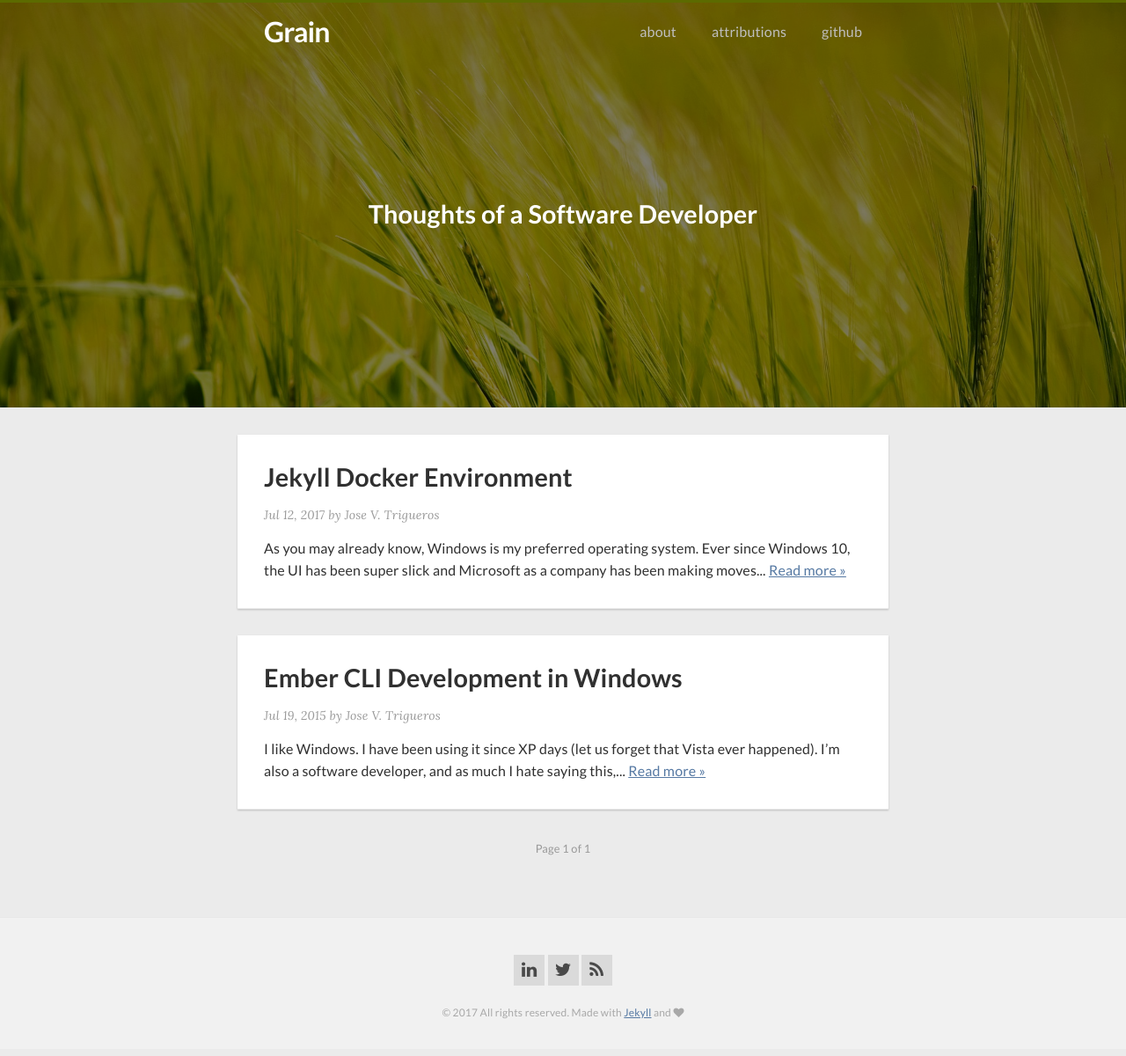
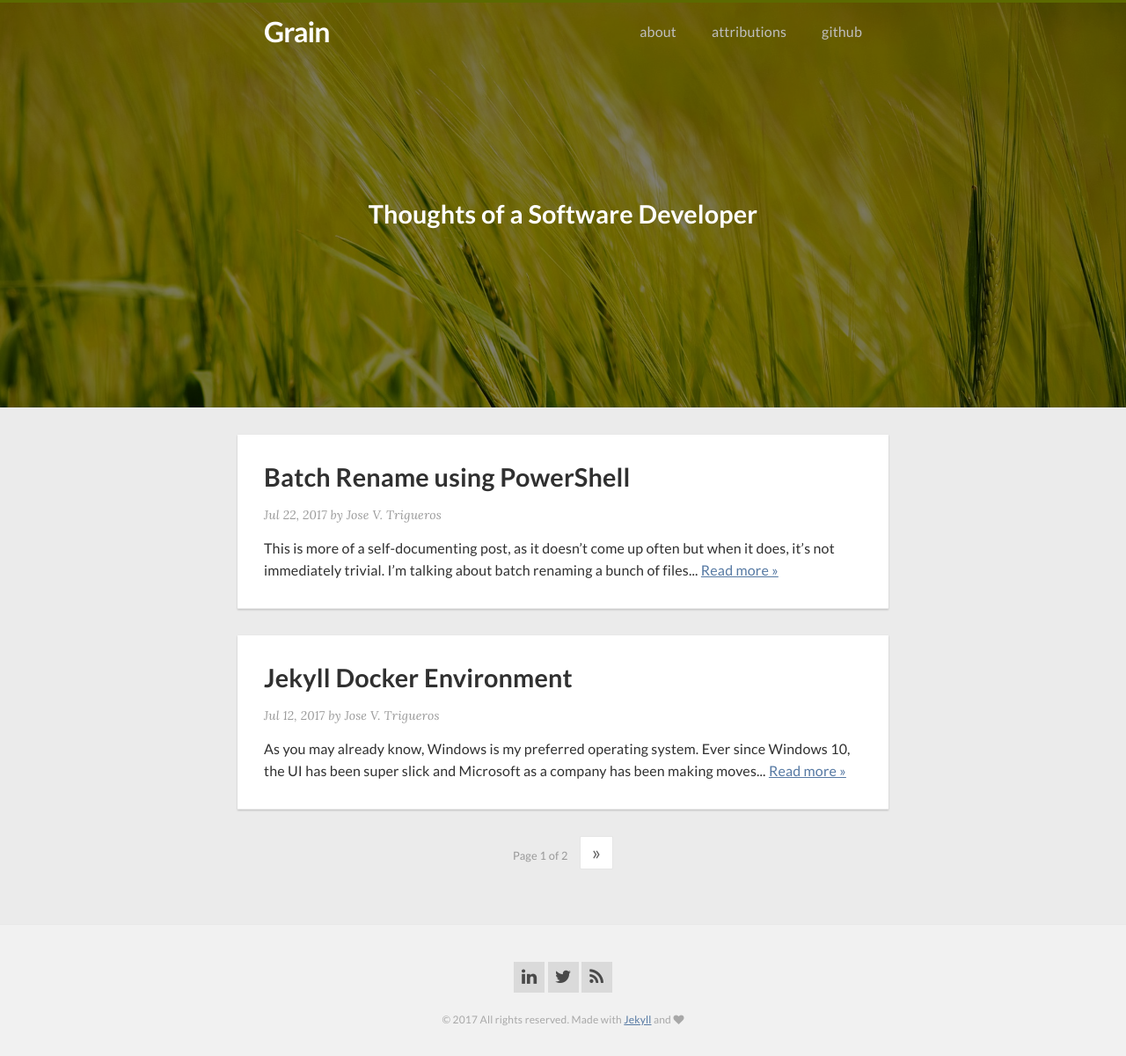
Before and after one commit to jvtrigueros/blog.jvtrigueros.com, a Jekyll site: the page built from src/index.html, in a window 1280 px wide. Shown: the whole page at 88% size. Built offline with Jekyll 4.4.1, drawn with Linux system fonts in a browser that asks for light colours; nearby versions of some CDN libraries; Markdown is read by kramdown in place of the engine named in the settings; the list of posts is cut into pages by our own code; some of the changed lines change nothing that is shown.

Commit message:
Batch Rename using PowerShell (#10)
* Add watch convenience script and edit stop.bat

* Create batch-rename draft

* Remove Space Mono font and use defaults

* Update batch-rename post

* Publish batch-rename

````diff
--- /dev/null
+++ b/src/_posts/2017-07-22-batch-rename.md
@@ -0,0 +1,78 @@
+---
+layout: post
+title: Batch Rename using PowerShell
+date: 2017-07-22
+categories: powershell scripts
+---
+
+This is more of a self-documenting post, as it doesn't come up often but when it does, it's not
+immediately trivial. I'm talking about batch renaming a bunch of files in a folder.
+
+In my particular case, I wanted to make this change:
+
+```
+Desktop 06.17.2017 - 22.34.02.01.mp4 -> Ori of the Blind Forest 06.17.2017 - 22.34.02.01.mp4
+```
+
+So it's a simple prefix change. Normally, I stay stick to using Command Prompt in
+[Cmder](http://cmder.net/). If you haven't used this on Windows, it makes Command Prompt much
+more usable. It includes some of the command line tools our friends in Linux land enjoy. Anyway,
+for a task like this PowerShell is a much more apt tool because of its extensive built-in
+commands.
+
+## TL;DR
+
+If you want to replace the prefix (or any other part) of a filename with another type this
+command:
+
+    dir | Rename-Item -NewName {$_.name -replace "old-text","new-text"}
+
+## Explanation
+
+Let's breakdown the commands used here:
+
+1. `Get-ChildItem`
+1. `|`
+1. `Rename-Item`
+1. `{...}`
+
+First, [`Get-ChildItem`](https://technet.microsoft.com/en-us/library/ee176841.aspx) is aliased to `dir`,
+but what that command does is output every item in the current directory as an item. The `|`, or pipe, is
+used to pass each Item to the `Rename-Item` command.
+
+[`Rename-Item`](https://msdn.microsoft.com/en-us/powershell/reference/5.1/microsoft.powershell.management/rename-item)
+has the following anatomy (simplified for this use case):
+
+    Rename-Item [-Path] <String> [-NewName] <String>
+
+The `[-Path]` is coming from `dir` and `[-NewName]` is the result of the script block &mdash; `{...}`.
+The script block is an anonymous function that executes in place, in this case it is using the automatic
+variable, `$_`, which is an Item that came from the pipe. The function calls the `.name` attribute which
+returns a String, then we can call it's `-replace` flag which will do what we want.
+
+If we execute this command:
+
+    Rename-Item -NewName {$_.name -replace "Desktop","Ori of the Blind Forest"}
+
+Taking this step by step and execute `dir`:
+
+```
+M:\Media\Videos\ShadowReplay\Ori of the Blind Forest
+λ  dir
+
+    Directory: M:\Media\Videos\ShadowReplay\Ori of the Blind Forest
+
+Mode                LastWriteTime         Length Name
+----                -------------         ------ ----
+-a----        6/17/2017  10:34 PM       12703402 Desktop 06.17.2017 - 22.34.02.01.mp4
+```
+
+So then the command past the pipe will look like this:
+
+    Rename-Item Desktop 06.17.2017 - 22.34.02.01.mp4 -NewName {Desktop 06.17.2017 - 22.34.02.01.mp4 -replace "Desktop","Ori of the Blind Forest"}
+
+Then finally reducing to:
+
+    Rename-Item Desktop 06.17.2017 - 22.34.02.01.mp4 -NewName Ori of the Blind Forest 06.17.2017 - 22.34.02.01.mp4
+
+I hope this helps someone, I know it'll definitely help me in the future!
--- a/src/_sass/_variables.scss
+++ b/src/_sass/_variables.scss
@@ -2,13 +2,12 @@
 // Google fonts api
 @import url("//fonts.googleapis.com/css?family=Lato:400,300,400italic,700");
 @import url("//fonts.googleapis.com/css?family=Lora:400,400italic,700italic,700");
-@import url('//fonts.googleapis.com/css?family=Space+Mono:400');
 @import url("//maxcdn.bootstrapcdn.com/font-awesome/4.4.0/css/font-awesome.min.css");
 
 // Our variables
 $font-family-base  : "Lato", Helvetica, Arial, sans-serif !default;
 $font-family-serif : "Lora", serif !default;
-$font-family-code  : "Space Mono", monospace !default;
+$font-family-code  : Consolas, Menlo, Monaco, Lucida Console, Liberation Mono, DejaVu Sans Mono, Bitstream Vera Sans Mono, Courier New, monospace, sans-serif !default;
 $font-size-base    : 16px !default;
 $line-height-base  : 1.6 !default;
 $small-font-size   : $font-size-base * 0.875 !default;
````
Also changed, not shown: 2 other files.
